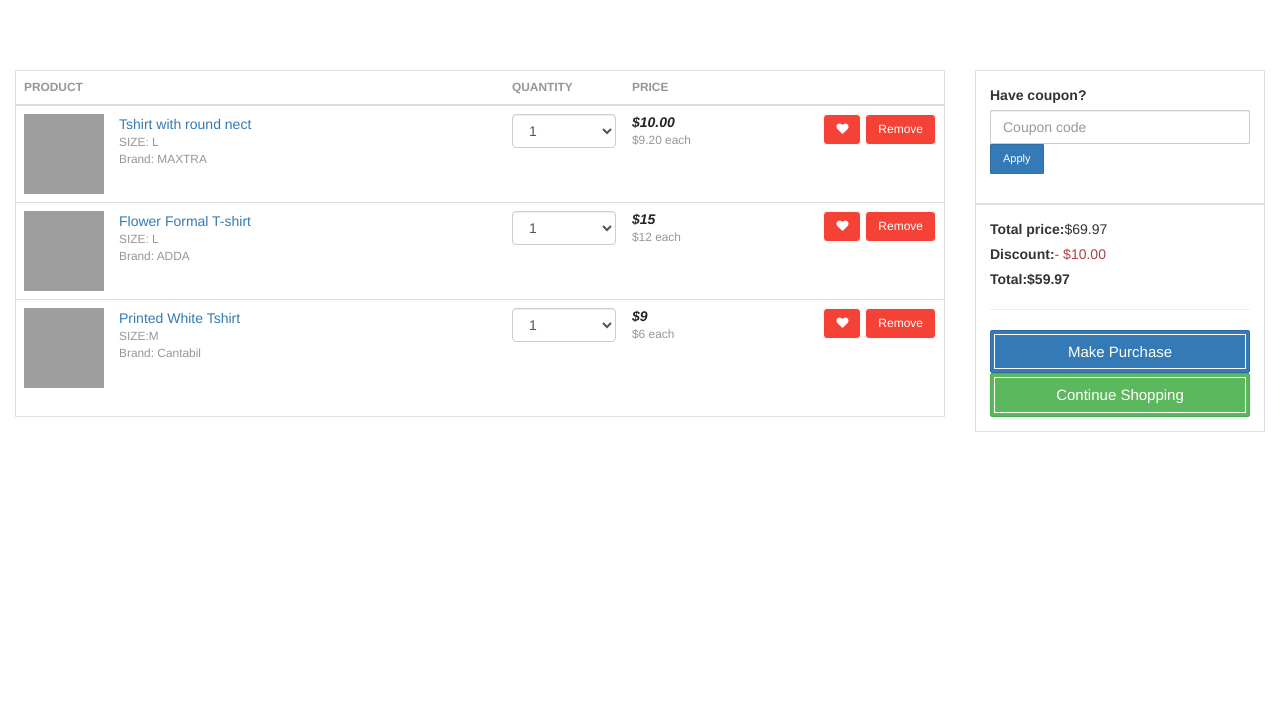
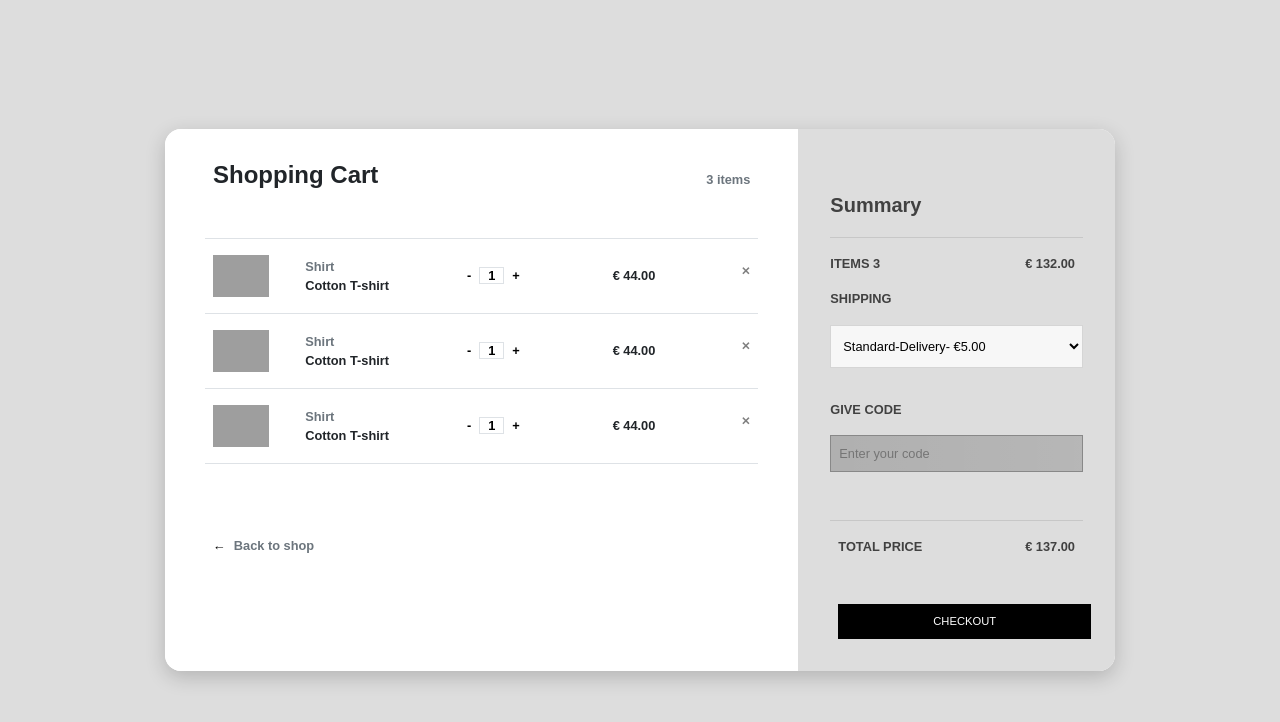
Before and after one commit to vgrakesh527/e-commerce, a plain HTML site: page cart.html in a window 1280 px wide. Drawn offline with nearby package versions, Linux system fonts and the light colour scheme; grey boxes are pictures that could not be loaded.

Commit message:
checkout page added

```diff
--- a/cart.html
+++ b/cart.html
@@ -1,122 +1,81 @@
 <!DOCTYPE html>
 <html>
   <head>
-    <link rel="stylesheet" href="https://maxcdn.bootstrapcdn.com/bootstrap/3.3.7/css/bootstrap.min.css">
+    <link rel="stylesheet" href="https://stackpath.bootstrapcdn.com/bootstrap/4.3.1/css/bootstrap.min.css">
     <link rel="stylesheet" href="https://cdnjs.cloudflare.com/ajax/libs/font-awesome/4.7.0/css/font-awesome.min.css">
-    <link rel="stylesheet" href="style.css">
+    <link rel="stylesheet" href="css/cart.css">
 
   </head><!-- ww  w .  j  av a2s. c  o  m-->
   <body>
-    <div class="container-fluid">
+    <div class="card">
       <div class="row">
-          <aside class="col-lg-9">
-              <div class="card">
-                  <div class="table-responsive">
-                      <table class="table table-borderless table-shopping-cart">
-                          <thead class="text-muted">
-                              <tr class="small text-uppercase">
-                                  <th scope="col">Product</th>
-                                  <th scope="col" width="120">Quantity</th>
-                                  <th scope="col" width="120">Price</th>
-                                  <th scope="col" class="text-right d-none d-md-block" width="200"></th>
-                              </tr>
-                          </thead>
-                          <tbody>
-                              <tr>
-                                  <td>
-                                      <figure class="itemside align-items-center">
-                                          <div class="aside"><img src="https://i.imgur.com/1eq5kmC.png" class="img-sm"></div>
-                                          <figcaption class="info"> <a href="#" class="title text-dark" data-abc="true">Tshirt with round nect</a>
-                                              <p class="text-muted small">SIZE: L <br> Brand: MAXTRA</p>
-                                          </figcaption>
-                                      </figure>
-                                  </td>
-                                  <td> <select class="form-control">
-                                          <option>1</option>
-                                          <option>2</option>
-                                          <option>3</option>
-                                          <option>4</option>
-                                      </select> </td>
-                                  <td>
-                                      <div class="price-wrap"> <var class="price">$10.00</var> <small class="text-muted"> $9.20 each </small> </div>
-                                  </td>
-                                  <td class="text-right d-none d-md-block"> <a data-original-title="Save to Wishlist" title="" href="" class="btn btn-light" data-toggle="tooltip" data-abc="true"> <i class="fa fa-heart"></i></a> <a href="" class="btn btn-light" data-abc="true"> Remove</a> </td>
-                              </tr>
-                              <tr>
-                                  <td>
-                                      <figure class="itemside align-items-center">
-                                          <div class="aside"><img src="https://i.imgur.com/hqiAldf.jpg" class="img-sm"></div>
-                                          <figcaption class="info"> <a href="#" class="title text-dark" data-abc="true">Flower Formal T-shirt</a>
-                                              <p class="text-muted small">SIZE: L <br> Brand: ADDA </p>
-                                          </figcaption>
-                                      </figure>
-                                  </td>
-                                  <td> <select class="form-control">
-                                          <option>1</option>
-                                          <option>2</option>
-                                          <option>3</option>
-                                          <option>4</option>
-                                      </select> </td>
-                                  <td>
-                                      <div class="price-wrap"> <var class="price">$15</var> <small class="text-muted"> $12 each </small> </div>
-                                  </td>
-                                  <td class="text-right d-none d-md-block"> <a data-original-title="Save to Wishlist" title="" href="" class="btn btn-light" data-toggle="tooltip" data-abc="true"> <i class="fa fa-heart"></i></a> <a href="" class="btn btn-light btn-round" data-abc="true"> Remove</a> </td>
-                              </tr>
-                              <tr>
-                                  <td>
-                                      <figure class="itemside align-items-center">
-                                          <div class="aside"><img src="https://i.imgur.com/UwvU0cT.jpg" class="img-sm"></div>
-                                          <figcaption class="info"> <a href="#" class="title text-dark" data-abc="true">Printed White Tshirt</a>
-                                              <p class="small text-muted">SIZE:M <br> Brand: Cantabil</p>
-                                          </figcaption>
-                                      </figure>
-                                  </td>
-                                  <td> <select class="form-control">
-                                          <option>1</option>
-                                          <option>2</option>
-                                          <option>3</option>
-                                      </select> </td>
-                                  <td>
-                                      <div class="price-wrap"> <var class="price">$9</var> <small class="text-muted"> $6 each</small> </div>
-                                  </td>
-                                  <td class="text-right d-none d-md-block"> <a data-original-title="Save to Wishlist" title="" href="" class="btn btn-light" data-toggle="tooltip" data-abc="true"> <i class="fa fa-heart"></i></a> <a href="" class="btn btn-light btn-round" data-abc="true"> Remove</a> </td>
-                              </tr>
-                          </tbody>
-                      </table>
+          <div class="col-md-8 cart">
+              <div class="title">
+                  <div class="row">
+                      <div class="col">
+                          <h4><b>Shopping Cart</b></h4>
+                      </div>
+                      <div class="col align-self-center text-right text-muted">3 items</div>
                   </div>
               </div>
-          </aside>
-          <aside class="col-lg-3">
-              <div class="card mb-3">
-                  <div class="card-body">
-                      <form>
-                          <div class="form-group"> <label>Have coupon?</label>
-                              <div class="input-group"> <input type="text" class="form-control coupon" name="" placeholder="Coupon code"> <span class="input-group-append"> <button class="btn btn-primary btn-apply coupon">Apply</button> </span> </div>
-                          </div>
-                      </form>
+              <div class="row border-top border-bottom">
+                  <div class="row main align-items-center">
+                      <div class="col-2"><img class="img-fluid" src="https://i.imgur.com/1GrakTl.jpg"></div>
+                      <div class="col">
+                          <div class="row text-muted">Shirt</div>
+                          <div class="row">Cotton T-shirt</div>
+                      </div>
+                      <div class="col"> <a href="#">-</a><a href="#" class="border">1</a><a href="#">+</a> </div>
+                      <div class="col">&euro; 44.00 <span class="close">&#10005;</span></div>
                   </div>
               </div>
-              <div class="card">
-                  <div class="card-body">
-                      <dl class="dlist-align">
-                          <dt>Total price:</dt>
-                          <dd class="text-right ml-3">$69.97</dd>
-                      </dl>
-                      <dl class="dlist-align">
-                          <dt>Discount:</dt>
-                          <dd class="text-right text-danger ml-3">- $10.00</dd>
-                      </dl>
-                      <dl class="dlist-align">
-                          <dt>Total:</dt>
-                          <dd class="text-right text-dark b ml-3"><strong>$59.97</strong></dd>
-                      </dl>
-                      <hr> <a href="#" class="btn btn-out btn-primary btn-square btn-main" data-abc="true"> Make Purchase </a> <a href="#" class="btn btn-out btn-success btn-square btn-main mt-2" data-abc="true">Continue Shopping</a>
+              <div class="row">
+                  <div class="row main align-items-center">
+                      <div class="col-2"><img class="img-fluid" src="https://i.imgur.com/ba3tvGm.jpg"></div>
+                      <div class="col">
+                          <div class="row text-muted">Shirt</div>
+                          <div class="row">Cotton T-shirt</div>
+                      </div>
+                      <div class="col"> <a href="#">-</a><a href="#" class="border">1</a><a href="#">+</a> </div>
+                      <div class="col">&euro; 44.00 <span class="close">&#10005;</span></div>
                   </div>
               </div>
-          </aside>
+              <div class="row border-top border-bottom">
+                  <div class="row main align-items-center">
+                      <div class="col-2"><img class="img-fluid" src="https://i.imgur.com/pHQ3xT3.jpg"></div>
+                      <div class="col">
+                          <div class="row text-muted">Shirt</div>
+                          <div class="row">Cotton T-shirt</div>
+                      </div>
+                      <div class="col"> <a href="#">-</a><a href="#" class="border">1</a><a href="#">+</a> </div>
+                      <div class="col">&euro; 44.00 <span class="close">&#10005;</span></div>
+                  </div>
+              </div>
+              <div class="back-to-shop"><a href="./index.html">&leftarrow;</a><span class="text-muted">Back to shop</span></div>
+          </div>
+          <div class="col-md-4 summary">
+              <div>
+                  <h5><b>Summary</b></h5>
+              </div>
+              <hr>
+              <div class="row">
+                  <div class="col" style="padding-left:0;">ITEMS 3</div>
+                  <div class="col text-right">&euro; 132.00</div>
+              </div>
+              <form>
+                  <p>SHIPPING</p> <select>
+                      <option class="text-muted">Standard-Delivery- &euro;5.00</option>
+                  </select>
+                  <p>GIVE CODE</p> <input id="code" placeholder="Enter your code">
+              </form>
+              <div class="row" style="border-top: 1px solid rgba(0,0,0,.1); padding: 2vh 0;">
+                  <div class="col">TOTAL PRICE</div>
+                  <div class="col text-right">&euro; 137.00</div>
+              </div> <a href="checkout.html"><button class="btn">CHECKOUT</button></a>
+          </div>
       </div>
   </div>
-  <script src="https://stackpath.bootstrapcdn.com/bootstrap/4.1.1/js/bootstrap.bundle.min.js"></script>
+  <script src="https://stackpath.bootstrapcdn.com/bootstrap/4.3.1/js/bootstrap.bundle.min.js"></script>
   <script src="https://cdnjs.cloudflare.com/ajax/libs/jquery/3.2.1/jquery.min.js"></script>
   </body>
 </html>
--- /dev/null
+++ b/css/cart.css
@@ -0,0 +1,177 @@
+body {
+    background: #ddd;
+    min-height: 100vh;
+    vertical-align: middle;
+    display: flex;
+    font-family: sans-serif;
+    font-size: 0.8rem;
+    font-weight: bold
+}
+
+.title {
+    margin-bottom: 5vh
+}
+
+.card {
+    margin: auto;
+    max-width: 950px;
+    width: 90%;
+    box-shadow: 0 6px 20px 0 rgba(0, 0, 0, 0.19);
+    border-radius: 1rem;
+    border: transparent
+}
+
+@media(max-width:767px) {
+    .card {
+        margin: 3vh auto
+    }
+}
+
+.cart {
+    background-color: #fff;
+    padding: 4vh 5vh;
+    border-bottom-left-radius: 1rem;
+    border-top-left-radius: 1rem
+}
+
+@media(max-width:767px) {
+    .cart {
+        padding: 4vh;
+        border-bottom-left-radius: unset;
+        border-top-right-radius: 1rem
+    }
+}
+
+.summary {
+    background-color: #ddd;
+    border-top-right-radius: 1rem;
+    border-bottom-right-radius: 1rem;
+    padding: 4vh;
+    color: rgb(65, 65, 65)
+}
+
+@media(max-width:767px) {
+    .summary {
+        border-top-right-radius: unset;
+        border-bottom-left-radius: 1rem
+    }
+}
+
+.summary .col-2 {
+    padding: 0
+}
+
+.summary .col-10 {
+    padding: 0
+}
+
+.row {
+    margin: 0
+}
+
+.title b {
+    font-size: 1.5rem
+}
+
+.main {
+    margin: 0;
+    padding: 2vh 0;
+    width: 100%
+}
+
+.col-2,
+.col {
+    padding: 0 1vh
+}
+
+a {
+    padding: 0 1vh
+}
+
+.close {
+    margin-left: auto;
+    font-size: 0.7rem
+}
+
+img {
+    width: 3.5rem
+}
+
+.back-to-shop {
+    margin-top: 4.5rem
+}
+
+h5 {
+    margin-top: 4vh
+}
+
+hr {
+    margin-top: 1.25rem
+}
+
+form {
+    padding: 2vh 0
+}
+
+select {
+    border: 1px solid rgba(0, 0, 0, 0.137);
+    padding: 1.5vh 1vh;
+    margin-bottom: 4vh;
+    outline: none;
+    width: 100%;
+    background-color: rgb(247, 247, 247)
+}
+
+input {
+    border: 1px solid rgba(0, 0, 0, 0.137);
+    padding: 1vh;
+    margin-bottom: 4vh;
+    outline: none;
+    width: 100%;
+    background-color: rgb(247, 247, 247)
+}
+
+input:focus::-webkit-input-placeholder {
+    color: transparent
+}
+
+.btn {
+    background-color: #000;
+    border-color: #000;
+    color: white;
+    width: 100%;
+    font-size: 0.7rem;
+    margin-top: 4vh;
+    padding: 1vh;
+    border-radius: 0
+}
+
+.btn:focus {
+    box-shadow: none;
+    outline: none;
+    box-shadow: none;
+    color: white;
+    -webkit-box-shadow: none;
+    -webkit-user-select: none;
+    transition: none
+}
+
+.btn:hover {
+    color: white
+}
+
+a {
+    color: black
+}
+
+a:hover {
+    color: black;
+    text-decoration: none
+}
+
+#code {
+    background-image: linear-gradient(to left, rgba(255, 255, 255, 0.253), rgba(255, 255, 255, 0.185)), url("https://img.icons8.com/small/16/000000/long-arrow-right.png");
+    background-repeat: no-repeat;
+    background-position-x: 95%;
+    background-position-y: center
+}
--- /dev/null
+++ b/css/checkout.css
@@ -0,0 +1,71 @@
+@import url('https://fonts.googleapis.com/css2?family=Poppins:wght@200;&display=swap');
+
+body {
+    background-color: #F7EDDB;
+    font-family: 'Poppins', sans-serif
+}
+
+.order-details {
+    background-color: #f8f8f8
+}
+
+.height-100 {
+    height: 150px
+}
+
+.height-100 p {
+    font-size: 15px;
+    height: 130px;
+    padding: 10px
+}
+
+.dotted-border {
+    border-bottom: 2px dashed #eee
+}
+
+.circle {
+    height: 25px;
+    width: 25px;
+    border: 2px solid #5fd080;
+    border-radius: 50%;
+    display: flex;
+    justify-content: center;
+    align-items: center
+}
+
+.circle i {
+    color: #5fd080;
+    font-weight: 700
+}
+
+.circle-final {
+    background-color: #5fd080;
+    color: #fff
+}
+
+.table-responsive {
+    border: none !important
+}
+
+.font-2 {
+    font-size: 12px
+}
+
+.cursor-pointer {
+    cursor: pointer
+}
+
+@media (max-width:600px) {
+    .small {
+        font-size: 8px
+    }
+
+    .circle {
+        height: 17px;
+        width: 17px
+    }
+
+    .font-8 {
+        font-size: 13px
+    }
+}
--- /dev/null
+++ b/css/style.css
@@ -0,0 +1,156 @@
+*{
+    padding: 0;
+    margin: 0;
+    box-sizing: border-box;
+}
+.nav-link{
+    color:black;
+    font-weight: 600;
+}
+.navbar-brand{
+    font-size: 30px;
+    color:black;
+    /*font-family: 'Lobster', cursive;*/
+    font-weight: 800;
+
+}
+.navbar-brand:hover{
+    color: black;
+}
+.carousel-caption{
+    position: absolute;
+    top: 55%;
+    transform: translateY(-80%);
+    left: -8%;
+}
+.carousel-caption h1{
+    font-size: 70px;
+    font-weight: 400;
+    color: black;
+}
+.carousel-caption p{
+    color: black;
+    font-weight: 600;
+}
+.btn0{
+    background-color: red;
+    height: 45px;
+    width: 150px;
+    color: white;
+    outline: none;
+    border: none;
+}
+.btn0:hover{
+    background-color: white;
+    color: red;
+    transition: 0.4s;
+}
+
+/*-------------------------------*/
+.sub{
+    background-color: rgb(70, 63, 63);
+}
+.sub input{
+    height: 45px;
+    width: 55%;
+    color: black;
+    outline: none;
+    padding: 10px;
+}
+.btn1{
+    height: 44px;
+    width: 45%;
+    color: white;
+    background-color: yellowgreen;
+    outline: none;
+    border: none;
+    margin-left: -2px;
+}
+.btn1:hover{
+    background-color: rgb(44, 40, 40);
+    color: white;
+    transition: 0.6s;
+}
+.fas{
+    font-size: 32px;
+}
+
+/*-------------------------------*/
+.collection span{
+    color: yellowgreen;
+    font-size: 19px;
+    font-weight: 800;
+    padding-left: 5px;
+}
+.card{
+    border: none;
+
+}
+.collection input{
+    position: absolute;
+    height: 45px;
+    width: 110px;
+    background-color: yellowgreen;
+    color: white;
+    border-radius: 5px;
+    outline: none;
+    border: none;
+    text-align: center;
+    top: 40%;
+    left: 30%;
+    opacity: 0;
+}
+
+.collection .card:hover input{
+    opacity: 1;
+    transition: 1s;
+}
+
+.collection input:hover{
+    background-color: gray;
+    transition: 0.5s;
+}
+
+.contact input{
+    height: 50px;
+    width: 100%;
+    outline: none;
+    border: none;
+    color: gray;
+    background-color: white;
+    padding: 10px;
+    box-shadow: -27px 2px 400px 3px rgba(0,0,0,0.59);
+    -webkit-box-shadow: -27px 2px 400px 3px rgba(0,0,0,0.59);
+    -moz-box-shadow: -27px 2px 400px 3px rgba(0,0,0,0.59);
+}
+.btn4{
+    height: 45px;
+    width: 160px;
+    background-color: yellowgreen;
+    color: white;
+    border: none;
+    display: inline-block;
+}
+.fa-shopping-cart{
+    color: #212529;
+
+}
+.fa-shopping-cart:hover{
+    color: rgb(68, 0, 255);
+    transition: 0.5s;
+}
+.fa-shopping-cart p{
+    background-color: red;
+    border-radius: 70px;
+    font-size: 10px;
+    padding: 2px;
+    position: relative;
+    right: 25px;
+    top: -15px;
+}
+
+
+
+/* Cart start*/
+
+/*Cart end*/
```
Also changed, not shown: checkout.html (added, +115 -0 lines), index.html (+1 -1 lines), img/cards/collections/card1.jpg (deleted), img/cards/collections/card3.jpg (deleted), img/collections/slide_2.jpg (deleted), img/collections/slide_3.jpg (deleted), 5 other files.
